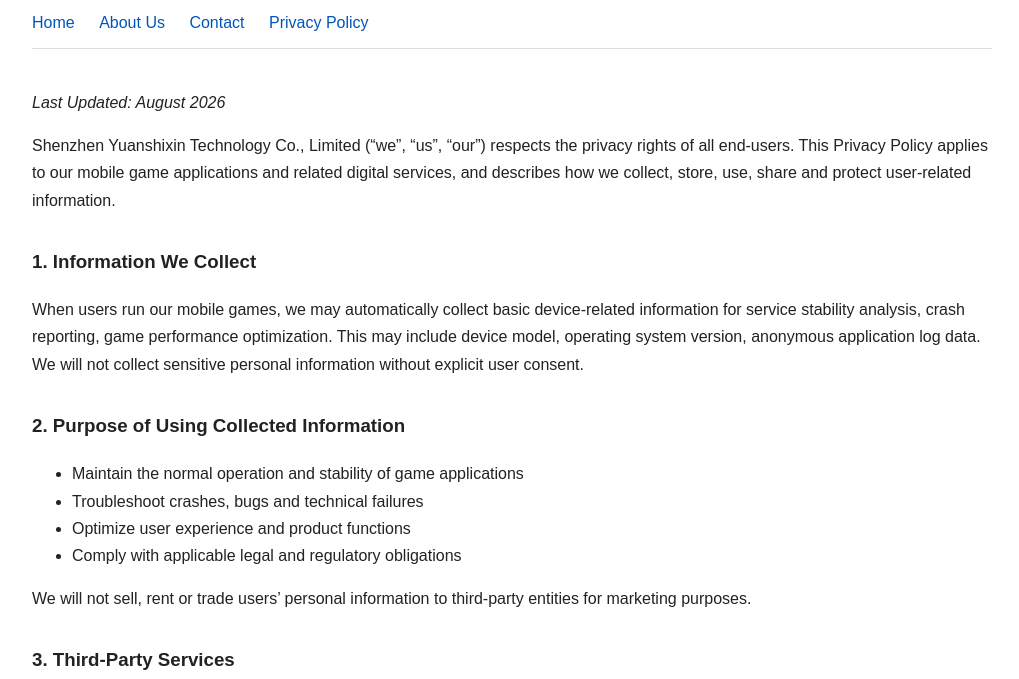
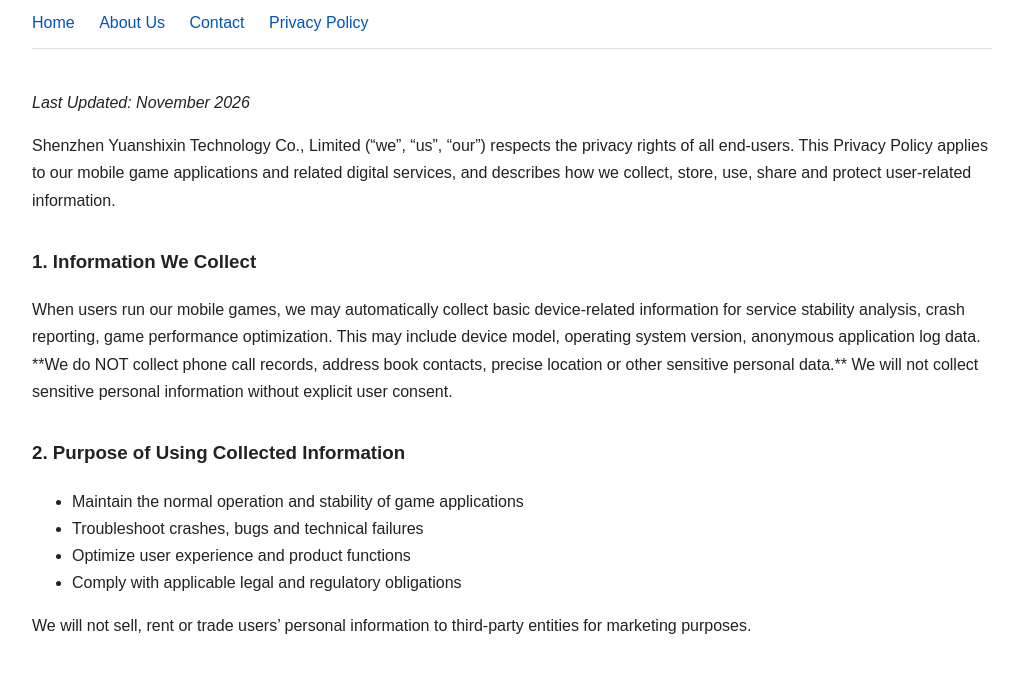
Before and after one commit to songtaobrian/yuanshixin.github.io, a plain HTML site: page privacy.html in a window 1280 px wide. Shown: the part 115-794 px from the top of the page, without its empty margins (128-1147 px from the left). Drawn offline with Linux system fonts and the light colour scheme.

Commit message:
Update privacy.html

```diff
--- a/privacy.html
+++ b/privacy.html
@@ -23,11 +23,11 @@ footer{margin-top:80px;padding-top:24px;border-top:1px solid #cccccc;font-size:1
 <a href="privacy.html">Privacy Policy</a>
 </nav>
 
-<p><em>Last Updated: August 2026</em></p>
+<p><em>Last Updated: November 2026</em></p>
 <p>Shenzhen Yuanshixin Technology Co., Limited (“we”, “us”, “our”) respects the privacy rights of all end‑users. This Privacy Policy applies to our mobile game applications and related digital services, and describes how we collect, store, use, share and protect user‑related information.</p>
 
 <h3>1. Information We Collect</h3>
-<p>When users run our mobile games, we may automatically collect basic device‑related information for service stability analysis, crash reporting, game performance optimization. This may include device model, operating system version, anonymous application log data. We will not collect sensitive personal information without explicit user consent.</p>
+<p>When users run our mobile games, we may automatically collect basic device‑related information for service stability analysis, crash reporting, game performance optimization. This may include device model, operating system version, anonymous application log data. **We do NOT collect phone call records, address book contacts, precise location or other sensitive personal data.** We will not collect sensitive personal information without explicit user consent.</p>
 
 <h3>2. Purpose of Using Collected Information</h3>
 <ul>
```
